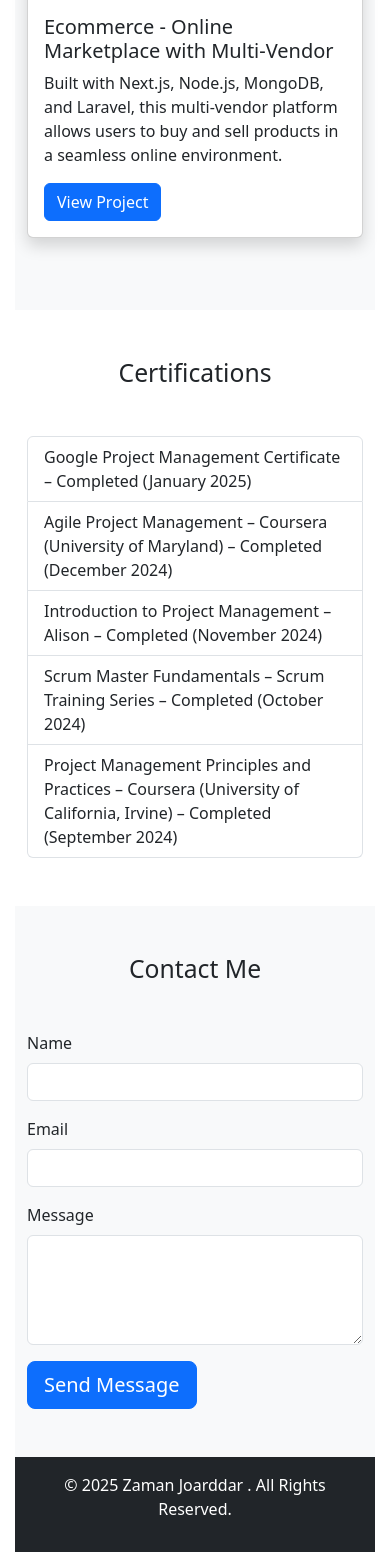
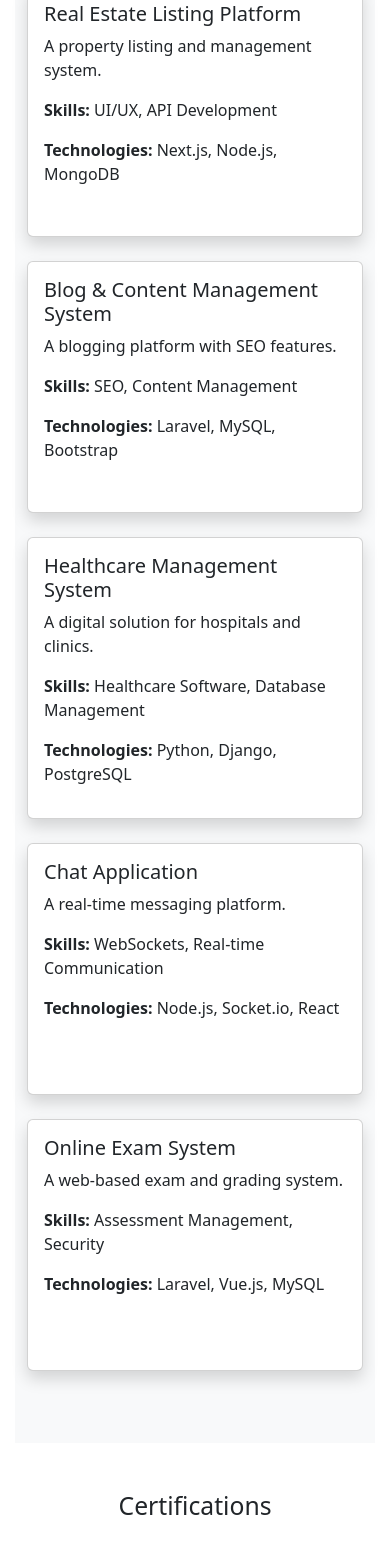
Before and after one commit to mrzamanj/portfolio-site-php-yiiframework, a Yii app: template views/site/index.php in a window 390 px wide. Shown: the part 3710-5262 px from the top of the page. Run offline with PHP 8.4 and a stand-in for Yii, Linux system fonts and the light colour scheme; the template is opened without the code that fills it, so the values that code supplies are empty; some libraries are stand-ins or nearby versions.

Commit message:
update homepage

```diff
--- a/views/site/index.php
+++ b/views/site/index.php
@@ -21,7 +21,7 @@ $this->title = 'Zaman Joarddar \'s Portfolio';
     <section id="about" class="py-5 bg-light">
         <div class="container">
             <div class="row">
-                <div class="col-lg-6">
+                <div class="col-lg-8">
                     <h2 class="h3">About Me</h2>
                     <p class="lead">I am a results-driven Project Manager with 9+ years of experience in full-stack development, team leadership, and project management. I am skilled in overseeing remote teams, managing project lifecycles, and delivering scalable, high-performance solutions using PHP, Node.js, Laravel, and React. I'm passionate about fostering collaboration, improving system architecture, and ensuring on-time, high-quality software delivery.</p>
                     <p>Currently, I am seeking a remote leadership role to drive innovation and deliver impactful technology solutions.</p>
@@ -33,7 +33,7 @@ $this->title = 'Zaman Joarddar \'s Portfolio';
                         <li class="list-inline-item"><strong>Portfolio:</strong> <a href="https://portfolio-link.com" target="_blank">My Portfolio</a></li>
                     </ul>
                 </div>
-                <div class="col-lg-6">
+                <div class="col-lg-4 p-5">
                 <img src="<?= Yii::getAlias('@web') ?>/uploads/images/profile.png" alt="Zaman Joarddar " class="img-fluid rounded-circle" />
                 </div>
             </div>
@@ -78,38 +78,108 @@ $this->title = 'Zaman Joarddar \'s Portfolio';
 <!-- Projects Section -->
 <section id="projects" class="py-5 bg-light">
     <div class="container">
-            <h2 class="text-center mb-5">My Projects</h2>
+        <h2 class="text-center mb-5">My Recent Projects</h2>
         <div class="row">
             <!-- Project 1 -->
             <div class="col-md-4 mb-4">
                 <div class="card shadow">
-                        <img src="path/to/project-image1.jpg" class="card-img-top" alt="Project 1">
-                        <div class="card-body">
+                    <div class="card-body" style="min-height:250px">
                         <h5 class="card-title">HRM - Human Resource Management System</h5>
-                            <p class="card-text">Built using Microservices architecture with Node.js, Go, Python, Kafka, and Docker. It's an ongoing project focused on HR management solutions.</p>
-                            <a href="link/to/project1" class="btn btn-primary">View Project</a>
+                        <p class="card-text">Built using Microservices architecture with Node.js, Go, Python, Kafka, and Docker.</p>
+                        <p><strong>Skills:</strong> Microservices, API Development, Database Management</p>
+                        <p><strong>Technologies:</strong> Node.js, Go, Python, Kafka, Docker</p>
+                        <!-- <a href="#" class="btn btn-primary">View Project</a> -->
                     </div>
                 </div>
             </div>
             <!-- Project 2 -->
             <div class="col-md-4 mb-4">
                 <div class="card shadow">
-                        <img src="path/to/project-image2.jpg" class="card-img-top" alt="Project 2">
-                        <div class="card-body">
+                    <div class="card-body" style="min-height:250px">
                         <h5 class="card-title">LMS - Learning Management System</h5>
-                            <p class="card-text">A full-stack LMS developed using Laravel, jQuery, Bootstrap, and RESTful APIs to enhance the learning experience.</p>
-                            <a href="link/to/project2" class="btn btn-primary">View Project</a>
+                        <p class="card-text">A full-stack LMS developed using Laravel, jQuery, Bootstrap, and RESTful APIs.</p>
+                        <p><strong>Skills:</strong> Full-Stack Development, UI/UX, API Integration</p>
+                        <p><strong>Technologies:</strong> Laravel, jQuery, Bootstrap, RESTful APIs</p>
+                        <!-- <a href="#" class="btn btn-primary">View Project</a> -->
                     </div>
                 </div>
             </div>
             <!-- Project 3 -->
             <div class="col-md-4 mb-4">
                 <div class="card shadow">
-                        <img src="path/to/project-image3.jpg" class="card-img-top" alt="Project 3">
-                        <div class="card-body">
+                    <div class="card-body" style="min-height:250px">
                         <h5 class="card-title">Ecommerce - Online Marketplace with Multi-Vendor</h5>
-                            <p class="card-text">Built with Next.js, Node.js, MongoDB, and Laravel, this multi-vendor platform allows users to buy and sell products in a seamless online environment.</p>
-                            <a href="link/to/project3" class="btn btn-primary">View Project</a>
+                        <p class="card-text">Built with Next.js, Node.js, MongoDB, and Laravel.</p>
+                        <p><strong>Skills:</strong> E-commerce, Database Design, Payment Gateway Integration</p>
+                        <p><strong>Technologies:</strong> Next.js, Node.js, MongoDB, Laravel</p>
+                        <!-- <a href="#" class="btn btn-primary">View Project</a> -->
+                    </div>
+                </div>
+            </div>
+            <!-- Additional 9 Projects -->
+            <div class="col-md-4 mb-4">
+                <div class="card shadow">
+                    <div class="card-body" style="min-height:250px">
+                        <h5 class="card-title">POS System</h5>
+                        <p class="card-text">Point of Sale system for retail businesses.</p>
+                        <p><strong>Skills:</strong> Inventory Management, POS Development</p>
+                        <p><strong>Technologies:</strong> Laravel, Vue.js, MySQL</p>
+                        <!-- <a href="#" class="btn btn-primary">View Project</a> -->
+                    </div>
+                </div>
+            </div>
+            <div class="col-md-4 mb-4">
+                <div class="card shadow">
+                    <div class="card-body" style="min-height:250px">
+                        <h5 class="card-title">Real Estate Listing Platform</h5>
+                        <p class="card-text">A property listing and management system.</p>
+                        <p><strong>Skills:</strong> UI/UX, API Development</p>
+                        <p><strong>Technologies:</strong> Next.js, Node.js, MongoDB</p>
+                        <!-- <a href="#" class="btn btn-primary">View Project</a> -->
+                    </div>
+                </div>
+            </div>
+            <div class="col-md-4 mb-4">
+                <div class="card shadow">
+                    <div class="card-body" style="min-height:250px">
+                        <h5 class="card-title">Blog & Content Management System</h5>
+                        <p class="card-text">A blogging platform with SEO features.</p>
+                        <p><strong>Skills:</strong> SEO, Content Management</p>
+                        <p><strong>Technologies:</strong> Laravel, MySQL, Bootstrap</p>
+                        <!-- <a href="#" class="btn btn-primary">View Project</a> -->
+                    </div>
+                </div>
+            </div>
+            <div class="col-md-4 mb-4">
+                <div class="card shadow">
+                    <div class="card-body" style="min-height:250px">
+                        <h5 class="card-title">Healthcare Management System</h5>
+                        <p class="card-text">A digital solution for hospitals and clinics.</p>
+                        <p><strong>Skills:</strong> Healthcare Software, Database Management</p>
+                        <p><strong>Technologies:</strong> Python, Django, PostgreSQL</p>
+                        <!-- <a href="#" class="btn btn-primary">View Project</a> -->
+                    </div>
+                </div>
+            </div>
+            <div class="col-md-4 mb-4">
+                <div class="card shadow">
+                    <div class="card-body" style="min-height:250px">
+                        <h5 class="card-title">Chat Application</h5>
+                        <p class="card-text">A real-time messaging platform.</p>
+                        <p><strong>Skills:</strong> WebSockets, Real-time Communication</p>
+                        <p><strong>Technologies:</strong> Node.js, Socket.io, React</p>
+                        <!-- <a href="#" class="btn btn-primary">View Project</a> -->
+                    </div>
+                </div>
+            </div>
+            <div class="col-md-4 mb-4">
+                <div class="card shadow">
+                    <div class="card-body" style="min-height:250px">
+                        <h5 class="card-title">Online Exam System</h5>
+                        <p class="card-text">A web-based exam and grading system.</p>
+                        <p><strong>Skills:</strong> Assessment Management, Security</p>
+                        <p><strong>Technologies:</strong> Laravel, Vue.js, MySQL</p>
+                        <!-- <a href="#" class="btn btn-primary">View Project</a> -->
                     </div>
                 </div>
             </div>
```
Lines whose indentation alone changed are shown as unchanged.
